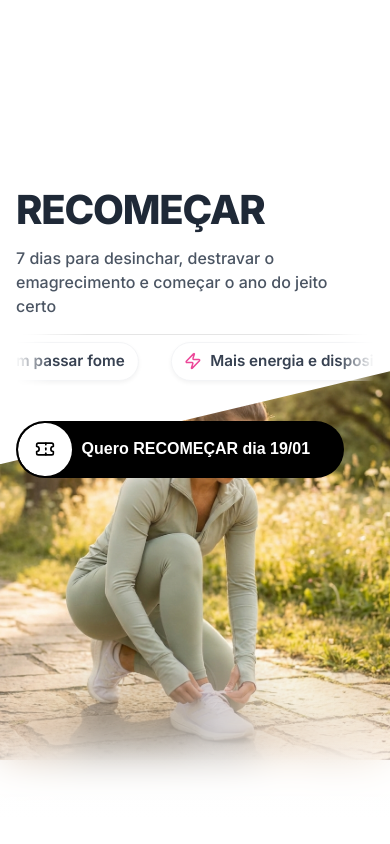
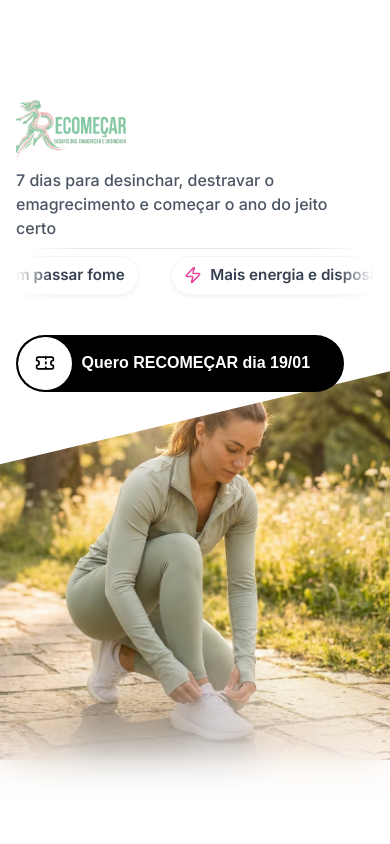
Before and after one commit to Erickncardoso/recomecar, a Nuxt app: page / in a window 390 px wide. Shown: the top 844 px of the page. Built offline with nearby package versions, Linux system fonts and the light colour scheme.

Commit message:
style(hero): aplicar margem negativa (-3rem) para forçar conteúdo ao topo no mobile

```diff
--- a/app/assets/css/_animated-marquee.scss
+++ b/app/assets/css/_animated-marquee.scss
@@ -16,20 +16,54 @@
   display: flex;
   flex-direction: column;
   align-items: center;
-  justify-content: center;
+  justify-content: flex-start !important; // Force align top
   text-align: center;
   padding: 0 1rem;
-  color: #111827; // text-foreground
+  padding-top: 0.5rem !important; // Mobile: Ultra tight spacing
+  color: #111827;
+
+  @media (min-width: 768px) {
+      justify-content: center; // Desktop: Center vertically
+      padding-top: 0;
+  }
 
   .hero-content {
-    z-index: 20; // Ensure on top of marquee
+    z-index: 20;
     display: flex;
     flex-direction: column;
     align-items: center;
-    margin-bottom: 42vh; // Mobile: Large gap to avoid overlap with marquee
+    // Removed margin-bottom hack
 
     @media (min-width: 768px) {
        margin-bottom: 12vh; // Desktop: Preserve the overlap effect
+    }
+
+    .hero-logo {
+      width: 180px;
+      height: auto;
+      margin-bottom: 1rem;
+
+      @media (min-width: 768px) {
+        width: 280px; // Larger on desktop
+        margin-bottom: 1.5rem;
+      }
+    }
+
+    .cta-wrapper {
+        margin-top: 1rem; // Mobile: Minimal spacing
+
+        @media (min-width: 768px) {
+            margin-top: 2rem; // Desktop: Standard spacing
+        }
+    }
+
+    // Force specific typography spacing
+    h1 {
+       margin-top: 0 !important;
+
+       @media (min-width: 768px) {
+         margin-top: auto;
+       }
     }
   }
 // ...
@@ -39,8 +73,8 @@
     bottom: 0;
     left: 0;
     width: 100%;
-    height: 45%;
-    min-height: 280px; // Ensure enough height on small screens
+    height: 35%; // Mobile: Reduced from 45% to prevent overlap
+    min-height: 220px; // Mobile: Reduced form 280px
 
     // Simpler mask for better visibility
     // Default: No mask on mobile (sharp images)
@@ -68,7 +102,7 @@
 
     .marquee-item {
         position: relative;
-        height: 20rem; // Mobile: Larger images as requested
+        height: 14rem !important; // Force reduced height
         aspect-ratio: 3/4;
         flex-shrink: 0;
 
--- a/app/assets/css/_hero.scss
+++ b/app/assets/css/_hero.scss
@@ -62,7 +62,7 @@
       justify-content: flex-start;
       align-items: flex-start;
       min-height: 55vh; // Match overlay
-      padding-top: $spacing-lg; // Reduced top padding
+      padding-top: 0 !important; // Force content to absolute top
     }
   }
 
@@ -74,7 +74,27 @@
 
     @include mobile {
       max-width: 100%;
-      padding-top: 10px;
+      padding-top: 0 !important;
+      margin-top: -3rem !important; // Negative margin to pull content WAY up
+      display: flex;
+      flex-direction: column;
+      align-items: flex-start; // Align everything left (or center if desired, but user design seems left-aligned mostly)
+    }
+  }
+
+  .hero-logo {
+    width: 110px; // Reduced from 150px for max vertical space
+    height: auto;
+    margin-bottom: 0.5rem;
+    display: block; // Ensure it behaves as block
+
+    @include mobile {
+        margin-top: 0; // Force no top margin
+    }
+
+    @media (min-width: 768px) {
+        width: 200px; // Desktop size
+        margin-bottom: 1rem;
     }
   }
 
@@ -88,22 +108,21 @@
     letter-spacing: -0.03em;
 
     @include mobile {
-      font-size: 2.5rem; // Slightly smaller title to save space
-      color: $color-text;
+      display: none; // Hide title on mobile since logo has text
     }
   }
 
   .hero-subtitle {
     font-size: 1.25rem;
     color: $color-text-light;
-    margin-bottom: $spacing-lg;
+    margin-bottom: 0.5rem; // Minimal spacing
     font-weight: 500;
     line-height: 1.5;
     max-width: 95%;
 
     @include mobile {
       font-size: 1rem;
-      margin-bottom: $spacing-md;
+      margin-bottom: $spacing-sm; // Reduced from md
     }
   }
 
@@ -116,8 +135,8 @@
     @include mobile {
       flex-direction: column;
       align-items: flex-start;
-      gap: 8px;
-      margin-bottom: $spacing-lg;
+      gap: 4px; // Tighter gap
+      margin-bottom: $spacing-md; // Reduced from lg
     }
 
     .badge {
--- a/app/components/AnimatedMarqueeHero.vue
+++ b/app/components/AnimatedMarqueeHero.vue
@@ -57,7 +57,7 @@ const duplicatedImages = computed(() => [
       </p>
 
       <!-- CTA -->
-      <div style="margin-top: 2rem;">
+      <div class="cta-wrapper">
         <TicketButton :text="componentProps.ctaText" />
       </div>
     </div>
--- a/app/pages/index.vue
+++ b/app/pages/index.vue
@@ -66,6 +66,7 @@ const feedbackImages = [
 
       <div class="container">
         <div class="hero-content-wrapper">
+          <img src="/logo.svg" alt="Recomeçar Logo" class="hero-logo" />
           <h1 class="hero-title">RECOMEÇAR</h1>
           <p class="hero-subtitle">7 dias para desinchar, destravar o emagrecimento e começar o ano do jeito certo</p>
 
```
Also changed, not shown: public/logo.svg (renamed from public/LogoRecomecar.svg).
